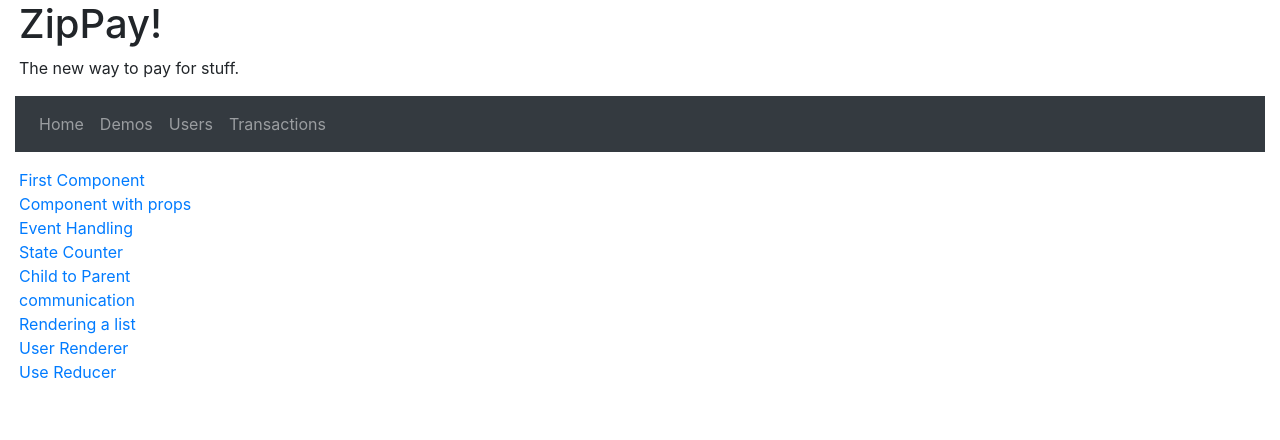
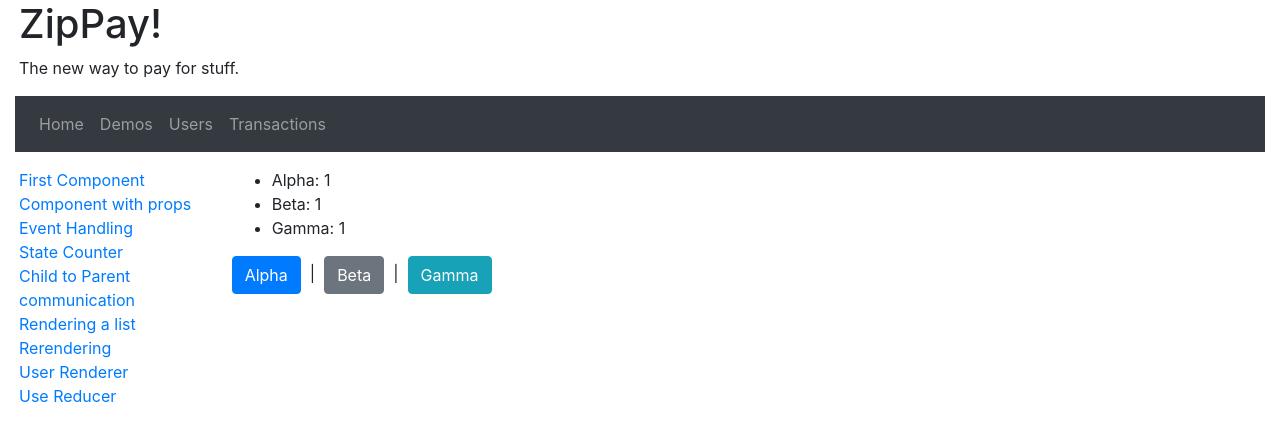
Before and after one commit to benelan/esri-online, a React (Create React App) app: page /demos/re-rendering in a window 1280 px wide. Shown: the top 440 px of the page. Built offline with nearby package versions, Linux system fonts and the light colour scheme.

Commit message:
rerendering

```diff
--- a/src/demos/DemosManager.tsx
+++ b/src/demos/DemosManager.tsx
@@ -8,6 +8,7 @@
 import UseReducerManager from './use-reducer/UseReducerManager';
 import GridExample from './GridExample';
 import UserRenderer from './UserRenderer';
+import Rerendering from './Rerendering';
 
 function DemosManager() {
   return (
@@ -31,6 +32,9 @@
           </li>
           <li>
             <Link to="/demos/list-rendering">Rendering a list</Link>
+          </li>
+          <li>
+            <Link to="/demos/re-rendering">Rerendering</Link>
           </li>
           <li>
             <Link to="/demos/user-renderer">User Renderer</Link>
@@ -60,6 +64,9 @@
           <Route path="/demos/list-rendering">
             <GridExample />
           </Route>
+          <Route path="/demos/re-rendering">
+            <Rerendering />
+          </Route>
           <Route path="/demos/user-renderer">
             <UserRenderer/>
           </Route>
--- /dev/null
+++ b/src/demos/Rerendering.tsx
@@ -0,0 +1,24 @@
+import React, {useState} from 'react'
+
+const Rerendering = () => {
+  const [alpha, setAlpha] = useState(1);
+  const [beta, setBeta] = useState(1);
+  const [gamma, setGamma] = useState(1);
+
+  return (
+    <div>
+      <ul>
+        <li>Alpha: {alpha}</li>
+        <li>Beta: {beta}</li>
+        <li>Gamma: {gamma}</li>
+      </ul>
+      <div>
+        <button className="btn btn-primary" onClick={() => setAlpha(alpha + 1)}>Alpha</button>&nbsp; | &nbsp;
+        <button className="btn btn-secondary" onClick={() => setBeta(beta + 1)}>Beta</button>&nbsp; | &nbsp;
+        <button className="btn btn-info" onClick={() => setGamma(gamma + 1)}>Gamma</button>
+      </div>
+    </div>
+  )
+}
+
+export default Rerendering
```
